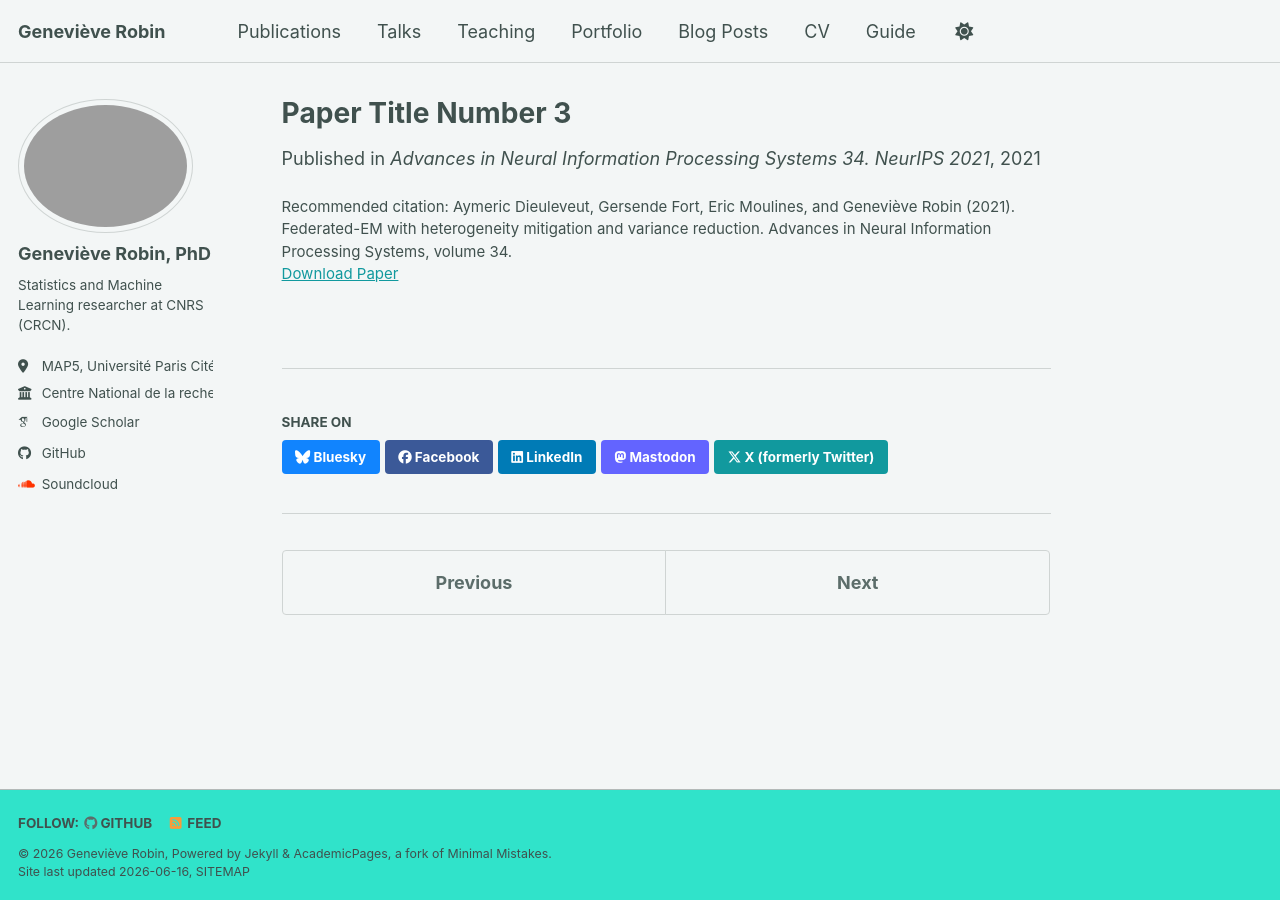
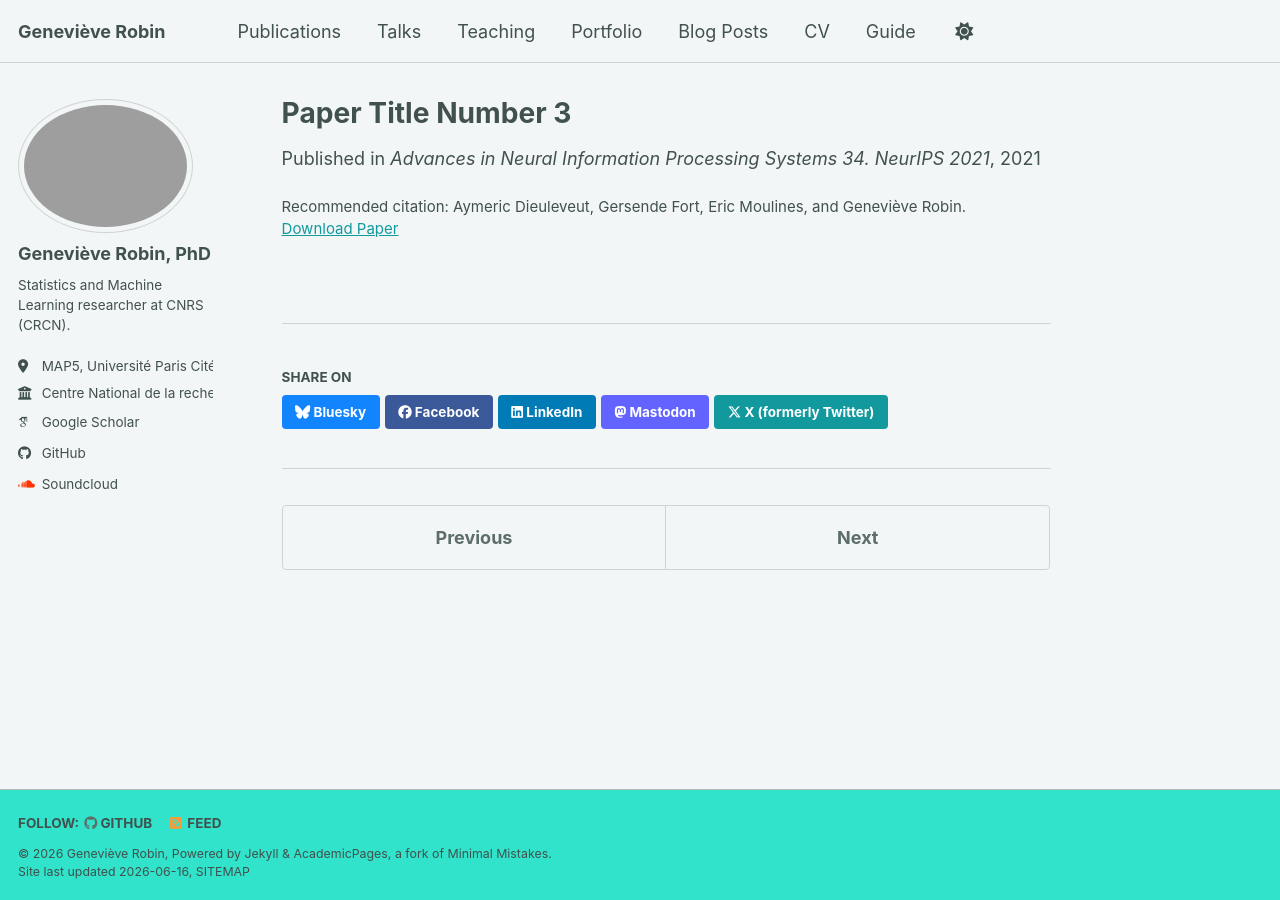
Before and after one commit to genevievelrobin/genevievelrobin.github.io, a Jekyll site: the page built from _publications/dieuleveut_2021_fedEM.md, in a window 1280 px wide. Built offline with Jekyll 4.4.1, drawn with Linux system fonts in a browser that asks for light colours; some web fonts are replaced; a script bundle is joined from its source files by our own code; library files that are not in the unit come from our copies.

Commit message:
Revise citation for dieuleveut_2021_fedEM
Updated citation to remove publication details.

```diff
--- a/_publications/dieuleveut_2021_fedEM.md
+++ b/_publications/dieuleveut_2021_fedEM.md
@@ -6,5 +6,5 @@ permalink: /publication/dieuleveut_2021_fedEM
 date: 2021-12-09
 venue: 'Advances in Neural Information Processing Systems 34. NeurIPS 2021'
 paperurl: 'https://proceedings.neurips.cc/paper_files/paper/2021/file/f740c8d9c193f16d8a07d3a8a751d13f-Paper.pdf'
-citation: 'Aymeric Dieuleveut, Gersende Fort, Eric Moulines, and Geneviève Robin (2021). Federated-EM with heterogeneity mitigation and variance reduction.  Advances in Neural Information Processing Systems, volume 34.'
+citation: 'Aymeric Dieuleveut, Gersende Fort, Eric Moulines, and Geneviève Robin.'
 ---
```
